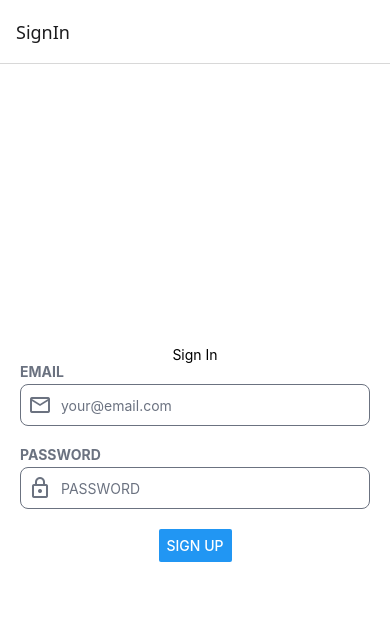
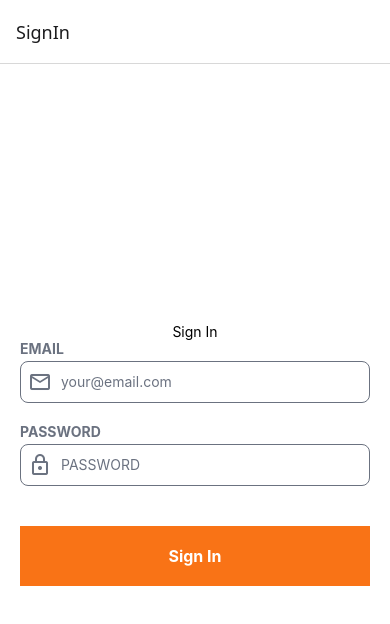
Before and after one commit to rbdus0715/photo-share-app-frontend, a React Native app: screen / in a window 390 px wide. Shown: the top 624 px of the page. Built offline with nearby package versions, Linux system fonts and the light colour scheme.

Commit message:
Feat: Button 컴포넌트
- 넘겨받는 인자 주의

```diff
--- a/src/color.ts
+++ b/src/color.ts
@@ -2,9 +2,13 @@ export const WHITE = "#ffffff";
 export const BLACK = "#000000";
 
 export const PRIMARY = {
+  LIGHT: "#FDBA74",
   DEFAULT: "#F97316",
+  DARK: "#C2410C",
 };
 
 export const GRAY = {
+  LIGHT: "#FDBA74",
+  DEFAULT: "#F97316",
   DARK: "#6B7280",
 };
--- /dev/null
+++ b/src/components/Button/Button.tsx
@@ -0,0 +1,66 @@
+import {
+  ActivityIndicator,
+  Pressable,
+  StyleSheet,
+  Text,
+  View,
+} from "react-native";
+import { ButtonProp } from "./Button.type";
+import { GRAY, PRIMARY, WHITE } from "../../color";
+
+const Button = ({
+  styles,
+  onPress,
+  title,
+  disabled,
+  isLoading,
+}: ButtonProp) => {
+  return (
+    <View style={[defaultStyles.container, styles?.container]}>
+      <Pressable
+        onPress={() => onPress()}
+        disabled={disabled || isLoading}
+        style={({ pressed }) => [
+          defaultStyles.button,
+          {
+            backgroundColor: (() => {
+              switch (true) {
+                case disabled || isLoading:
+                  return PRIMARY.LIGHT;
+                case pressed:
+                  return PRIMARY.DARK;
+                default:
+                  return PRIMARY.DEFAULT;
+              }
+            })(),
+          },
+        ]}
+      >
+        {isLoading ? (
+          <ActivityIndicator size="small" color={GRAY.DARK} />
+        ) : (
+          <Text style={defaultStyles.title}>{title}</Text>
+        )}
+      </Pressable>
+    </View>
+  );
+};
+
+const defaultStyles = StyleSheet.create({
+  container: {
+    width: "100%",
+  },
+  button: {
+    paddingVertical: 20,
+    justifyContent: "center",
+    alignItems: "center",
+  },
+  title: {
+    color: WHITE,
+    fontSize: 16,
+    fontWeight: "700",
+    lineHeight: 20,
+  },
+});
+
+export default Button;
--- a/src/components/Input/Input.tsx
+++ b/src/components/Input/Input.tsx
@@ -1,7 +1,7 @@
 import { MaterialCommunityIcons } from "@expo/vector-icons";
 import { forwardRef, useState } from "react";
 import { StyleSheet, Text, TextInput, View } from "react-native";
-import { BLACK, GRAY, PRIMARY } from "../../color";
+import { GRAY, PRIMARY } from "../../color";
 import { InputProp } from "./Input.type";
 
 export const KeyboardTypes = {
--- a/src/screens/SignInScreen.tsx
+++ b/src/screens/SignInScreen.tsx
@@ -1,9 +1,10 @@
 import { useNavigation } from "@react-navigation/native";
-import { Button, StyleSheet, Text, View } from "react-native";
-import { AuthRoutes } from "../navigations/routes";
+import { StyleSheet, Text, View } from "react-native";
 import { AuthNavigation } from "../navigations/types";
 import Input, { InputType, ReturnKeyTypes } from "../components/Input/Input";
 import { useState } from "react";
+import Button from "../components/Button/Button";
+import { AuthRoutes } from "../navigations/routes";
 
 const SignInScreen = () => {
   const navigation = useNavigation<AuthNavigation>();
@@ -28,8 +29,14 @@ const SignInScreen = () => {
         styles={inputStyles}
       />
       <Button
-        title="Sign Up"
         onPress={() => navigation.navigate(AuthRoutes.SIGN_UP)}
+        title="Sign In"
+        styles={{
+          container: {
+            paddingHorizontal: 20,
+            marginTop: 20,
+          },
+        }}
       />
     </View>
   );
```
Also changed, not shown: src/components/Button/Button.type.ts (added, +13 -0 lines).
